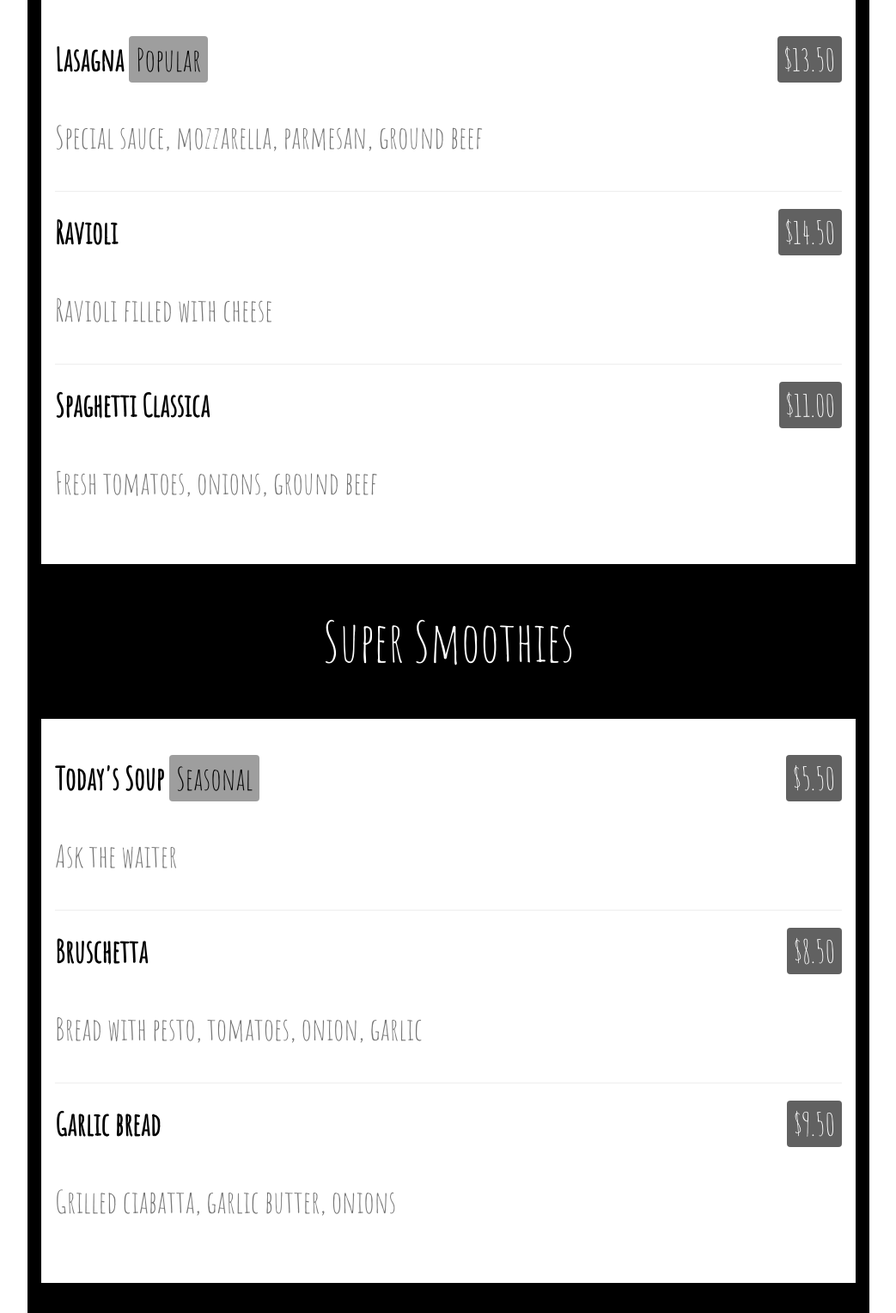
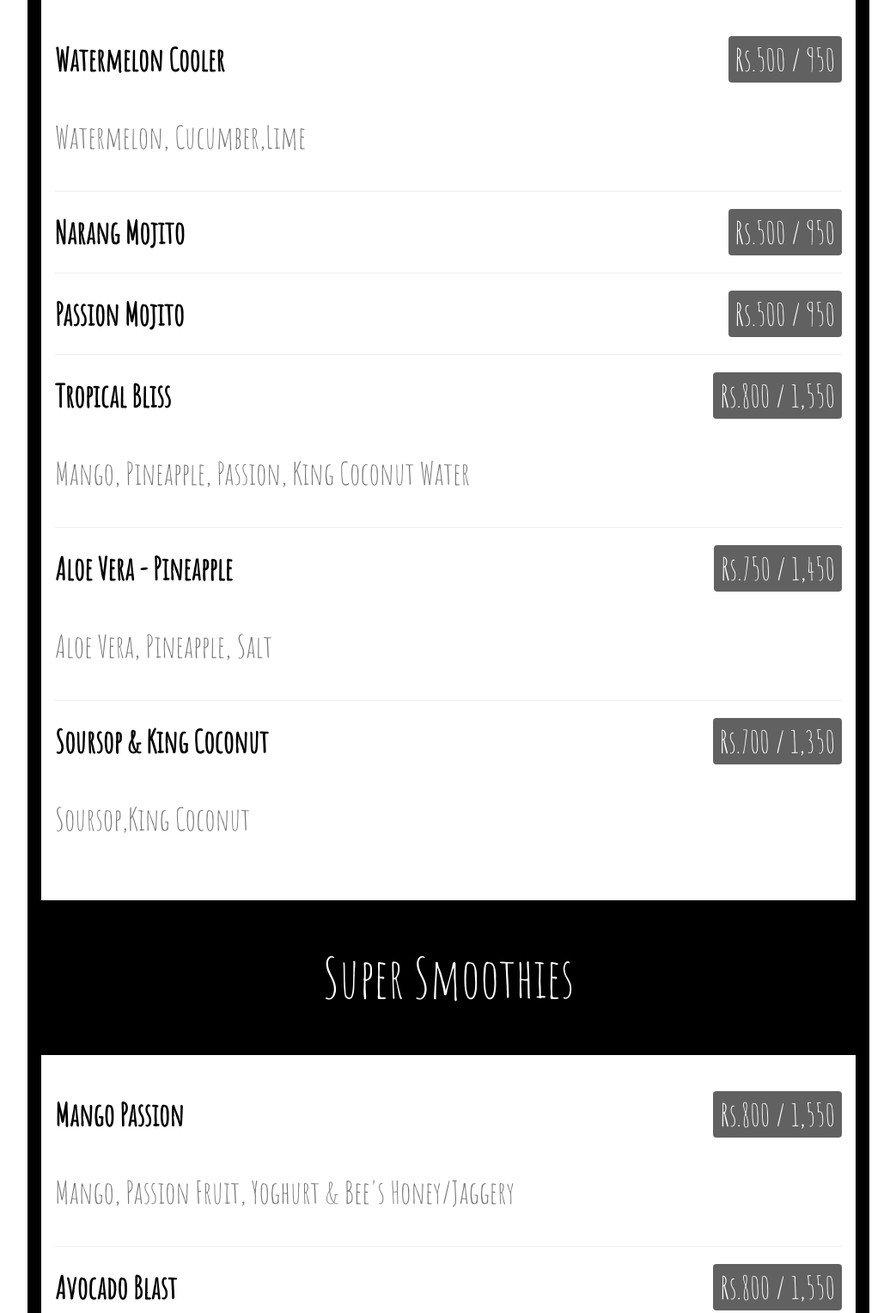
Before and after one commit to roots56/Roots-menu, a plain HTML site: page index.html in a window 1280 px wide. Shown: the part 1160-2687 px from the top of the page at 86% size, without its empty margins (118-1161 px from the left). Drawn offline with nearby package versions, Linux system fonts and the light colour scheme.

Commit message:
Update index.html

```diff
--- a/index.html
+++ b/index.html
@@ -24,15 +24,15 @@ body,h1,h2,h3,h4,h5,h6 {font-family: "Amatic SC", sans-serif}
 
 <div id="pizza" class="w3-container w3-white w3-padding-32">
 
-<h1><b>Red Juice</b> <span class="w3-right w3-tag w3-dark-grey w3-round">Rs.700 / 1350</span></h1>
+<h1><b>Red Juice</b> <span class="w3-right w3-tag w3-dark-grey w3-round">Rs.700 / 1,350</span></h1>
 <p class="w3-text-grey">Beetroot, Ginger, Lemon, Carrot,Watermelon</p>
 
 <hr>
-<h1><b>Yellow Juice</b> <span class="w3-right w3-tag w3-dark-grey w3-round">Rs.750 / 1450</span></h1>
+<h1><b>Yellow Juice</b> <span class="w3-right w3-tag w3-dark-grey w3-round">Rs.750 / 1,450</span></h1>
 <p class="w3-text-grey">Carrot, Turmeric, Ginger, Pineapple,Lemon</p>
 
 <hr>
-<h1><b>Green Juice</b> <span class="w3-right w3-tag w3-dark-grey w3-round">Rs.700 / 1350</span></h1>
+<h1><b>Green Juice</b> <span class="w3-right w3-tag w3-dark-grey w3-round">Rs.700 / 1,350</span></h1>
 <p class="w3-text-grey">Cucumber, Ginger, Lemon, Aloe vera,Pepper</p>
 
 
@@ -42,33 +42,59 @@ body,h1,h2,h3,h4,h5,h6 {font-family: "Amatic SC", sans-serif}
 <h1 id="pasta" class="w3-center w3-jumbo w3-padding-32">Super Blends</h1>
 <div class="w3-container w3-white w3-padding-32">
 
-<h1><b>Lasagna</b> <span class="w3-tag w3-grey w3-round">Popular</span>
-<span class="w3-right w3-tag w3-dark-grey w3-round">$13.50</span></h1>
-<p class="w3-text-grey">Special sauce, mozzarella, parmesan, ground beef</p>
+<h1><b>Watermelon Cooler</b>
+<span class="w3-right w3-tag w3-dark-grey w3-round">Rs.500 / 950</span></h1>
+<p class="w3-text-grey">Watermelon, Cucumber,Lime</p>
 
 <hr>
-<h1><b>Ravioli</b> <span class="w3-right w3-tag w3-dark-grey w3-round">$14.50</span></h1>
-<p class="w3-text-grey">Ravioli filled with cheese</p>
+<h1><b>Narang Mojito</b> <span class="w3-right w3-tag w3-dark-grey w3-round">Rs.500 / 950</span></h1>
+
 
 <hr>
-<h1><b>Spaghetti Classica</b> <span class="w3-right w3-tag w3-dark-grey w3-round">$11.00</span></h1>
-<p class="w3-text-grey">Fresh tomatoes, onions, ground beef</p>
+<h1><b>Passion Mojito</b> <span class="w3-right w3-tag w3-dark-grey w3-round">Rs.500 / 950</span></h1>
+
+
+<hr>
+<h1><b>Tropical Bliss</b> <span class="w3-right w3-tag w3-dark-grey w3-round">Rs.800 / 1,550</span></h1>
+<p class="w3-text-grey">Mango, Pineapple, Passion, King Coconut Water</p>
+
+
+<hr>
+<h1><b>Aloe Vera - Pineapple</b> <span class="w3-right w3-tag w3-dark-grey w3-round">Rs.750 / 1,450</span></h1>
+<p class="w3-text-grey">Aloe Vera, Pineapple, Salt</p>
+
+
+<hr>
+<h1><b>Soursop & King Coconut</b> <span class="w3-right w3-tag w3-dark-grey w3-round">Rs.700 / 1,350</span></h1>
+<p class="w3-text-grey">Soursop,King Coconut</p>
 </div>
 
 <h1 id="starters" class="w3-center w3-jumbo w3-padding-32">Super Smoothies</h1>
 <div class="w3-container w3-white w3-padding-32">
 
-<h1><b>Today's Soup</b> <span class="w3-tag w3-grey w3-round">Seasonal</span>
-<span class="w3-right w3-tag w3-dark-grey w3-round">$5.50</span></h1>
-<p class="w3-text-grey">Ask the waiter</p>
+<h1><b>Mango Passion</b>
+<span class="w3-right w3-tag w3-dark-grey w3-round">Rs.800 / 1,550</span></h1>
+<p class="w3-text-grey">Mango, Passion Fruit, Yoghurt & Bee's Honey/Jaggery
+</p>
 
 <hr>
-<h1><b>Bruschetta</b> <span class="w3-right w3-tag w3-dark-grey w3-round">$8.50</span></h1>
-<p class="w3-text-grey">Bread with pesto, tomatoes, onion, garlic</p>
+<h1><b>Avocado Blast</b> <span class="w3-right w3-tag w3-dark-grey w3-round">Rs.800 / 1,550</span></h1>
+<p class="w3-text-grey">Avocado, Yoghurt, Milk & Bee's Honey / Jaggery</p>
 
 <hr>
-<h1><b>Garlic bread</b> <span class="w3-right w3-tag w3-dark-grey w3-round">$9.50</span></h1>
-<p class="w3-text-grey">Grilled ciabatta, garlic butter, onions</p>
+<h1><b>Mango Lassi</b> <span class="w3-right w3-tag w3-dark-grey w3-round">Rs.800 / 1,550</span></h1>
+<p class="w3-text-grey">Mango, Curd & Bee's Honey / Jaggery</p>
+
+<hr>
+<h1><b>Avocado With Coconut Gelato</b> <span class="w3-right w3-tag w3-dark-grey w3-round">Rs.800 / 1,550</span></h1>
+<p class="w3-text-grey">Avocado,Coconut Gelato,Desiccated Coconut & Bee's Honey/Jaggery</p>
+
+<hr>
+<h1><b>Double Chocolate</b> <span class="w3-right w3-tag w3-dark-grey w3-round">Rs.800 / 1,550</span></h1>
+<p class="w3-text-grey">Chocolate Ice Cream, Banana,Cocoa Powder,
+Oats, Yoghurt</p>
+
+
 </div>
 </div>
 
```
